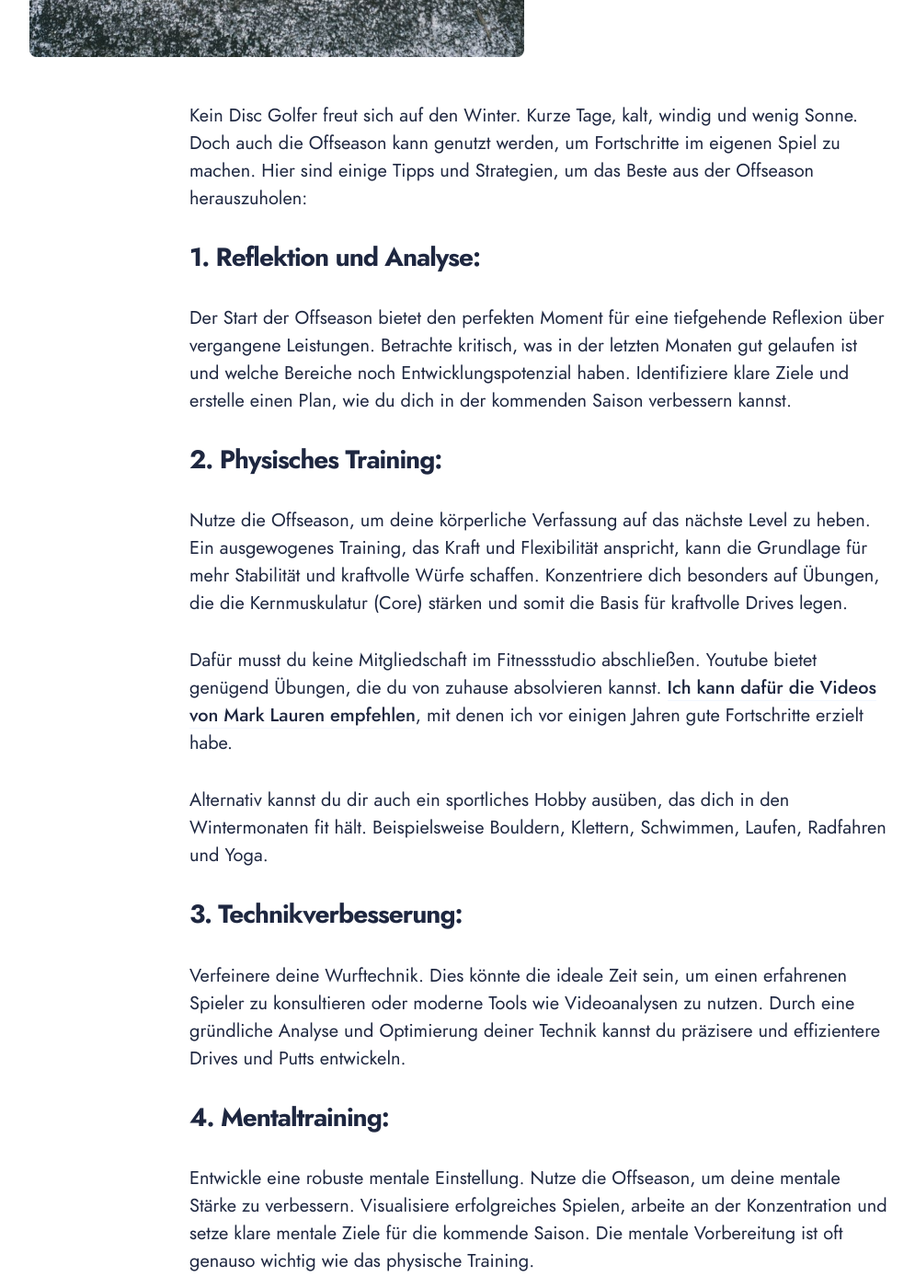
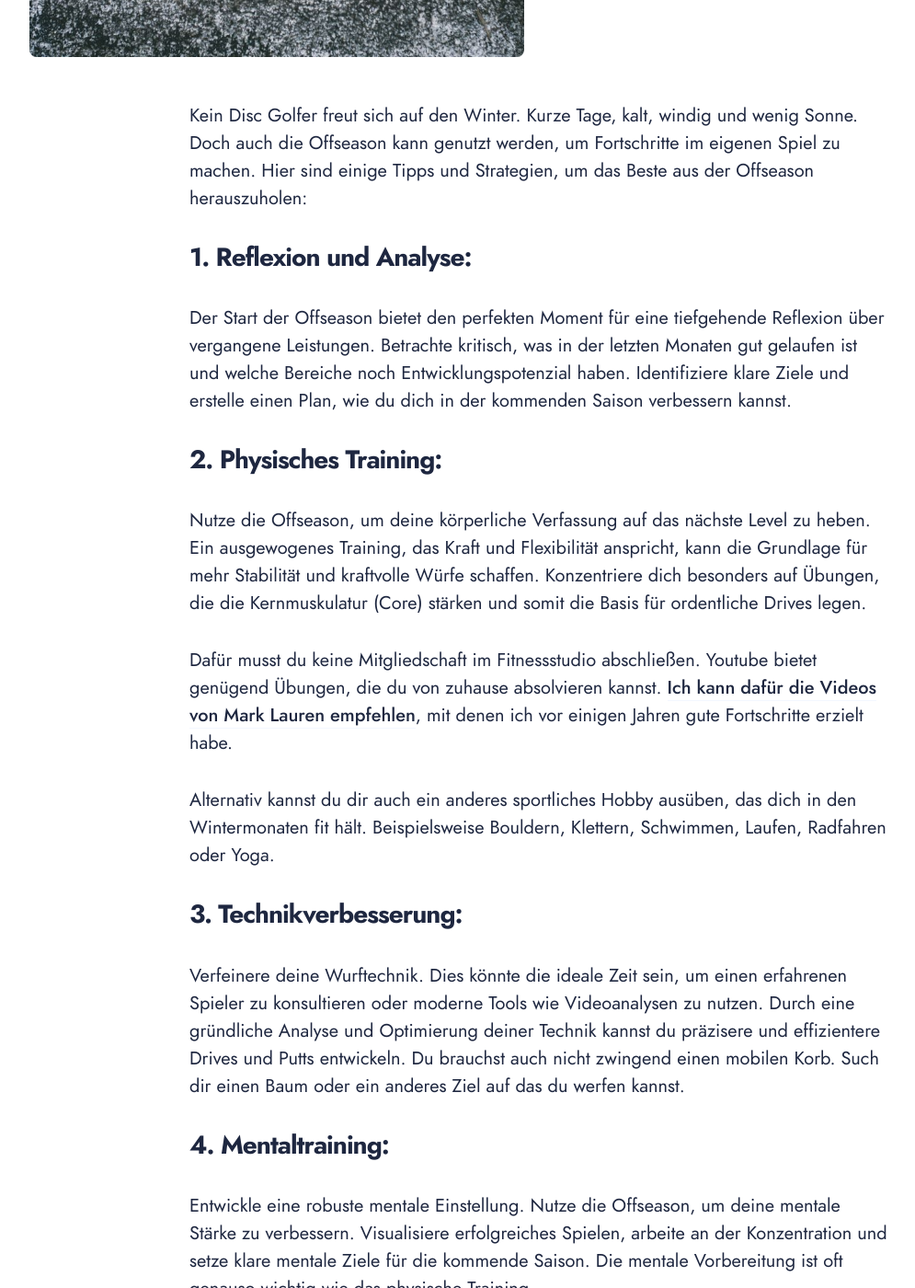
Before and after one commit to maxgreive/syndikat-web, a Jekyll site: the page built from _posts/2023-11-13-offseason-training.md, in a window 1280 px wide and 1400 px high, scrolled down 542 px. Shown: the whole window at 92% size, without its empty margins (54-1049 px from the left). Built offline with Jekyll 4.4.1, drawn with Linux system fonts in a browser that asks for light colours; some web fonts are replaced; some of the changed text lies outside the part shown.

Commit message:
offseason typos

```diff
--- a/_posts/2023-11-13-offseason-training.md
+++ b/_posts/2023-11-13-offseason-training.md
@@ -9,21 +9,21 @@ author: max
 
 Kein Disc Golfer freut sich auf den Winter. Kurze Tage, kalt, windig und wenig Sonne. Doch auch die Offseason kann genutzt werden, um Fortschritte im eigenen Spiel zu machen. Hier sind einige Tipps und Strategien, um das Beste aus der Offseason herauszuholen:
 
-## 1. Reflektion und Analyse:
+## 1. Reflexion und Analyse:
 
 Der Start der Offseason bietet den perfekten Moment für eine tiefgehende Reflexion über vergangene Leistungen. Betrachte kritisch, was in der letzten Monaten gut gelaufen ist und welche Bereiche noch Entwicklungspotenzial haben. Identifiziere klare Ziele und erstelle einen Plan, wie du dich in der kommenden Saison verbessern kannst.
 
 ## 2. Physisches Training:
 
-Nutze die Offseason, um deine körperliche Verfassung auf das nächste Level zu heben. Ein ausgewogenes Training, das Kraft und Flexibilität anspricht, kann die Grundlage für mehr Stabilität und kraftvolle Würfe schaffen. Konzentriere dich besonders auf Übungen, die die Kernmuskulatur (Core) stärken und somit die Basis für kraftvolle Drives legen.
+Nutze die Offseason, um deine körperliche Verfassung auf das nächste Level zu heben. Ein ausgewogenes Training, das Kraft und Flexibilität anspricht, kann die Grundlage für mehr Stabilität und kraftvolle Würfe schaffen. Konzentriere dich besonders auf Übungen, die die Kernmuskulatur (Core) stärken und somit die Basis für ordentliche Drives legen.
 
 Dafür musst du keine Mitgliedschaft im Fitnessstudio abschließen. Youtube bietet genügend Übungen, die du von zuhause absolvieren kannst. [Ich kann dafür die Videos von Mark Lauren empfehlen](https://www.youtube.com/watch?v=dt4kA5US3Z0), mit denen ich vor einigen Jahren gute Fortschritte erzielt habe.
 
-Alternativ kannst du dir auch ein sportliches Hobby ausüben, das dich in den Wintermonaten fit hält. Beispielsweise Bouldern, Klettern, Schwimmen, Laufen, Radfahren und Yoga.
+Alternativ kannst du dir auch ein anderes sportliches Hobby ausüben, das dich in den Wintermonaten fit hält. Beispielsweise Bouldern, Klettern, Schwimmen, Laufen, Radfahren oder Yoga.
 
 ## 3. Technikverbesserung:
 
-Verfeinere deine Wurftechnik. Dies könnte die ideale Zeit sein, um einen erfahrenen Spieler zu konsultieren oder moderne Tools wie Videoanalysen zu nutzen. Durch eine gründliche Analyse und Optimierung deiner Technik kannst du präzisere und effizientere Drives und Putts entwickeln.
+Verfeinere deine Wurftechnik. Dies könnte die ideale Zeit sein, um einen erfahrenen Spieler zu konsultieren oder moderne Tools wie Videoanalysen zu nutzen. Durch eine gründliche Analyse und Optimierung deiner Technik kannst du präzisere und effizientere Drives und Putts entwickeln. Du brauchst auch nicht zwingend einen mobilen Korb. Such dir einen Baum oder ein anderes Ziel auf das du werfen kannst.
 
 ## 4. Mentaltraining:
 
```
Also changed, not shown: other parts of _posts/2023-11-13-offseason-training.md (+2 -2 lines).
